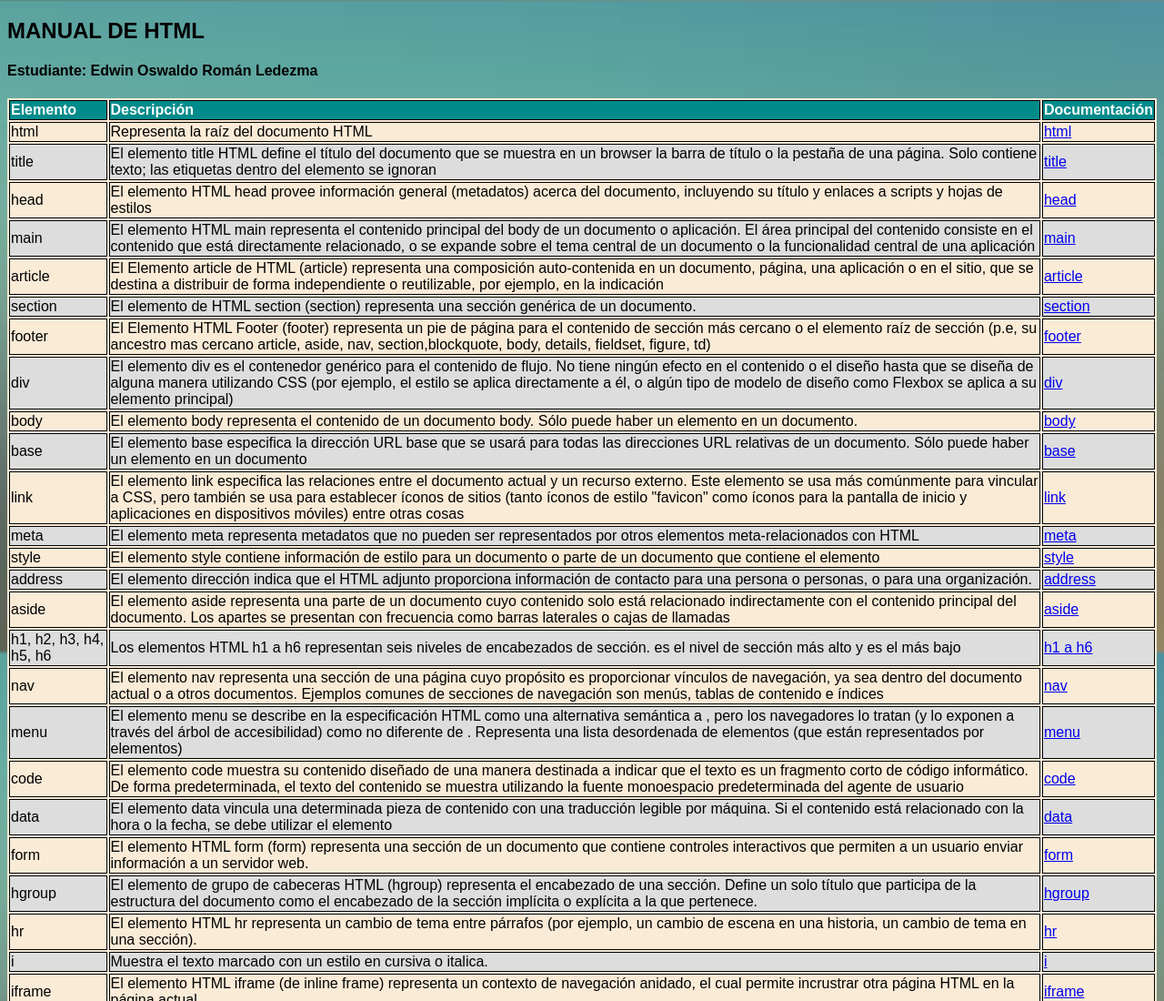
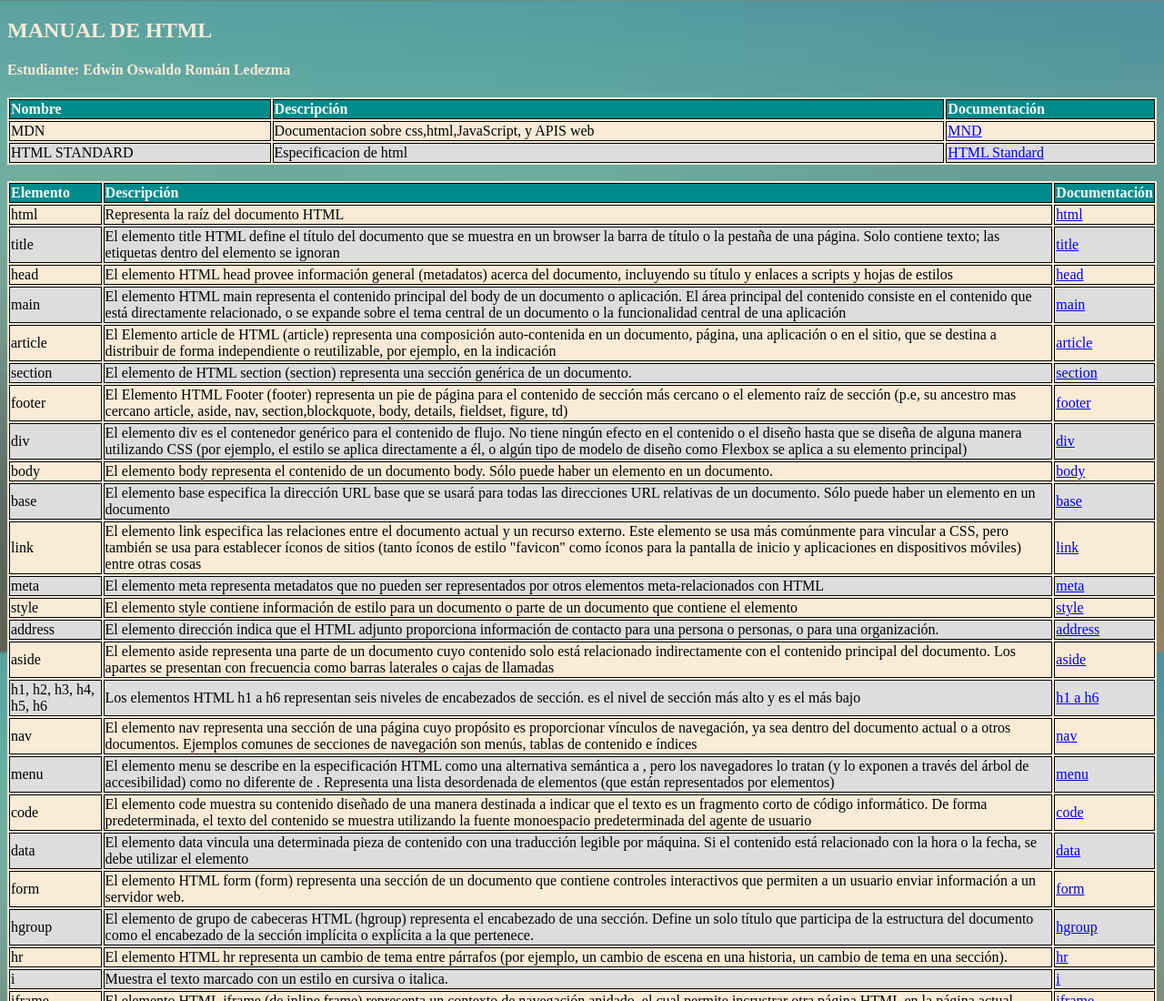
Before and after one commit to Oswi142/repos, a plain HTML site: page index.html in a window 1280 px wide. Shown: the top 1100 px of the page at 91% size. Drawn offline with Linux system fonts and the light colour scheme.

Commit message:
Cambiando colores

```diff
--- a/estilos.css
+++ b/estilos.css
@@ -1,12 +1,20 @@
 body{
     background: url(images.jpg);
     background-size: 100%;
-    font-family: Arial;
+    font-family: 'Merriweather';
 }
 
 #main-container{
     margin:159px auto;
     width: 600px;
+}
+
+h2{
+    color:antiquewhite;
+}
+
+h4{
+    color: antiquewhite;
 }
 
 table{
--- a/index.html
+++ b/index.html
@@ -14,6 +14,28 @@
     <h4>
         Estudiante: Edwin Oswaldo Román Ledezma
     </h4>
+    <table>
+        <thead>
+            <tr>
+                <th>Nombre</th>
+                <th>Descripción</th>
+                <th>Documentación</th>
+            </tr>
+        </thead>
+        <tbody>
+            <tr>
+                <td>MDN</td>
+                <td>Documentacion sobre css,html,JavaScript, y APIS web</td>
+                <td><a href="https://developer.mozilla.org/en-US/docs/Web/HTML/Element/html" target="_blank">MND</a></td>
+            </tr>
+            <tr>
+                <td>HTML STANDARD</td>
+                <td>Especificacion de html</td>
+                <td><a href="https://developer.mozilla.org/en-US/docs/Web/HTML/Element/html" target="_blank">HTML Standard</a></td>
+            </tr>
+        </tbody>
+    </table>
+    <br>
     <table>
         <thead>
             <th>Elemento</th>
```
